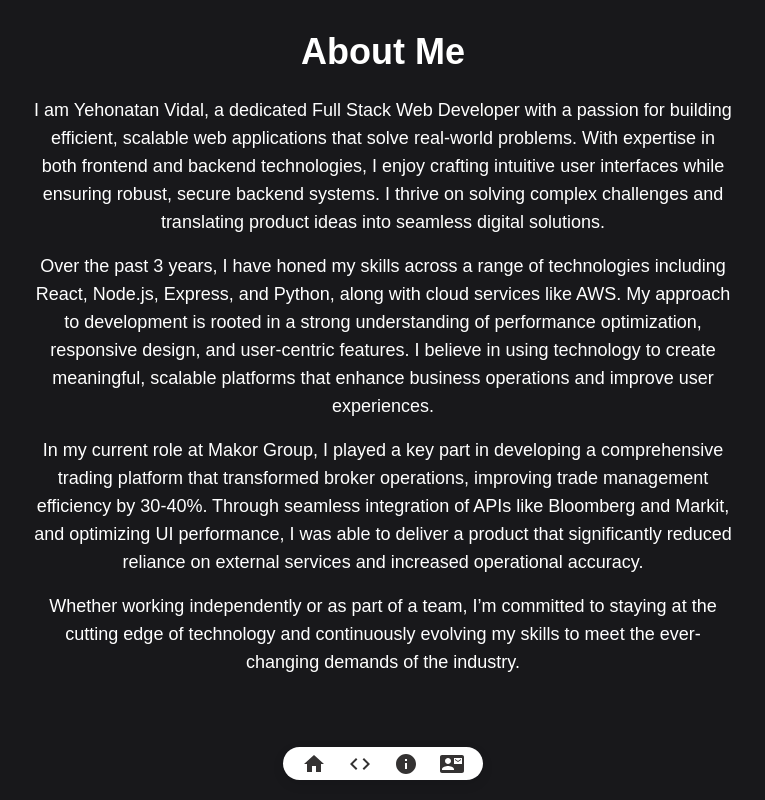
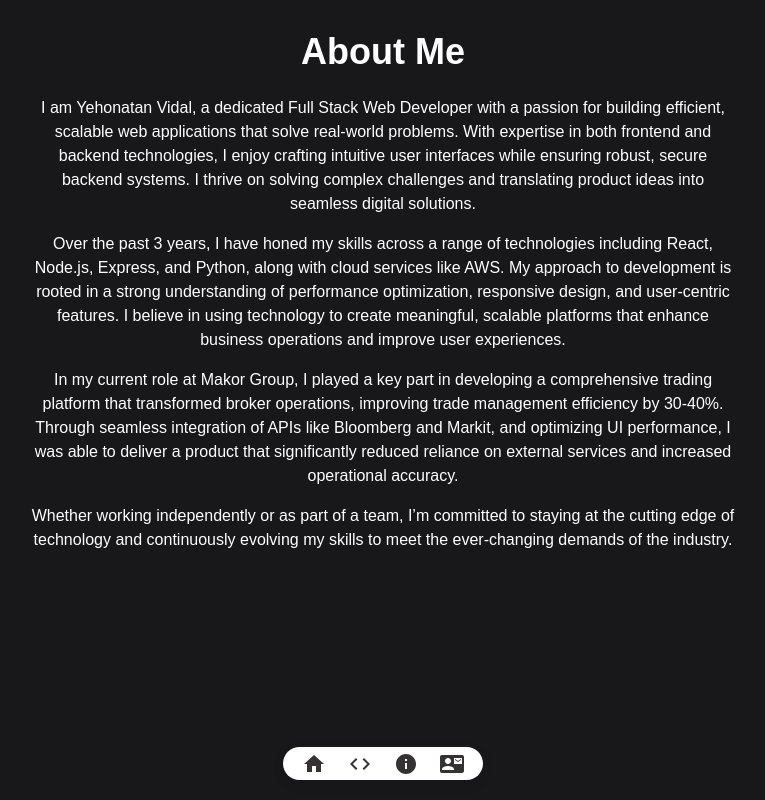
Before and after one commit to jonivid/porfolio_client, a Next.js app: page /about in a window 1280 px wide. Shown: the whole page, without its empty margins (257-1022 px from the left). Built offline with nearby package versions, Linux system fonts and the light colour scheme.

Commit message:
decreased about text size, changed contact up mail address

```diff
--- a/src/app/contact/page.js
+++ b/src/app/contact/page.js
@@ -188,7 +188,7 @@ export default function ContactUs() {
         {/* Email */}
         <div className="flex items-center space-x-2">
           <EnvelopeIcon className="w-6 h-6 text-indigo-400" />
-          <span>yonivid@gmail.com</span>
+          <span>yonividalportfolio@gmail.com</span>
         </div>
 
         {/* Phone */}
--- a/src/components/about/aboutMe.js
+++ b/src/components/about/aboutMe.js
@@ -12,34 +12,32 @@ export default function About() {
       className="max-w-3xl mx-auto p-8 text-center"
     >
       <h1 className="text-4xl font-bold text-gray-900 mb-6">About Me</h1>
-        <p className="text-lg text-gray-700 mb-4">
+      <p className="text-base text-gray-700 mb-4">
         I am Yehonatan Vidal, a dedicated Full Stack Web Developer with a
         passion for building efficient, scalable web applications that solve
         real-world problems. With expertise in both frontend and backend
-          technologies, I enjoy crafting intuitive user interfaces while
-          ensuring robust, secure backend systems. I thrive on solving complex
-          challenges and translating product ideas into seamless digital
-          solutions.
+        technologies, I enjoy crafting intuitive user interfaces while ensuring
+        robust, secure backend systems. I thrive on solving complex challenges
+        and translating product ideas into seamless digital solutions.
       </p>
-        <p className="text-lg text-gray-700 mb-4">
+      <p className="text-base text-gray-700 mb-4">
         Over the past 3 years, I have honed my skills across a range of
         technologies including React, Node.js, Express, and Python, along with
         cloud services like AWS. My approach to development is rooted in a
-          strong understanding of performance optimization, responsive design,
-          and user-centric features. I believe in using technology to create
+        strong understanding of performance optimization, responsive design, and
+        user-centric features. I believe in using technology to create
         meaningful, scalable platforms that enhance business operations and
         improve user experiences.
       </p>
-        <p className="text-lg text-gray-700 mb-4">
+      <p className="text-base text-gray-700 mb-4">
         In my current role at Makor Group, I played a key part in developing a
         comprehensive trading platform that transformed broker operations,
         improving trade management efficiency by 30-40%. Through seamless
         integration of APIs like Bloomberg and Markit, and optimizing UI
-          performance, I was able to deliver a product that significantly
-          reduced reliance on external services and increased operational
-          accuracy.
+        performance, I was able to deliver a product that significantly reduced
+        reliance on external services and increased operational accuracy.
       </p>
-        <p className="text-lg text-gray-700">
+      <p className="text-base text-gray-700">
         Whether working independently or as part of a team, I’m committed to
         staying at the cutting edge of technology and continuously evolving my
         skills to meet the ever-changing demands of the industry.
--- a/src/components/home/home.module.css
+++ b/src/components/home/home.module.css
@@ -1,4 +1,4 @@
 .mainContent {
-  margin-top: 100px; /* Adjust this value to be slightly more than the navbar's height */
+  margin-top: 50px; /* Adjust this value to be slightly more than the navbar's height */
   padding: 20px;
 }
```
Lines whose indentation alone changed are shown as unchanged.
